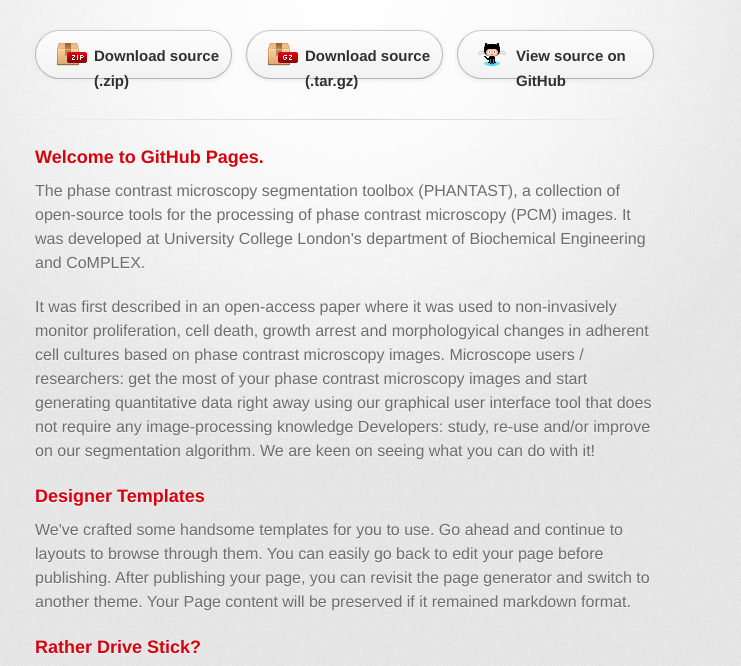
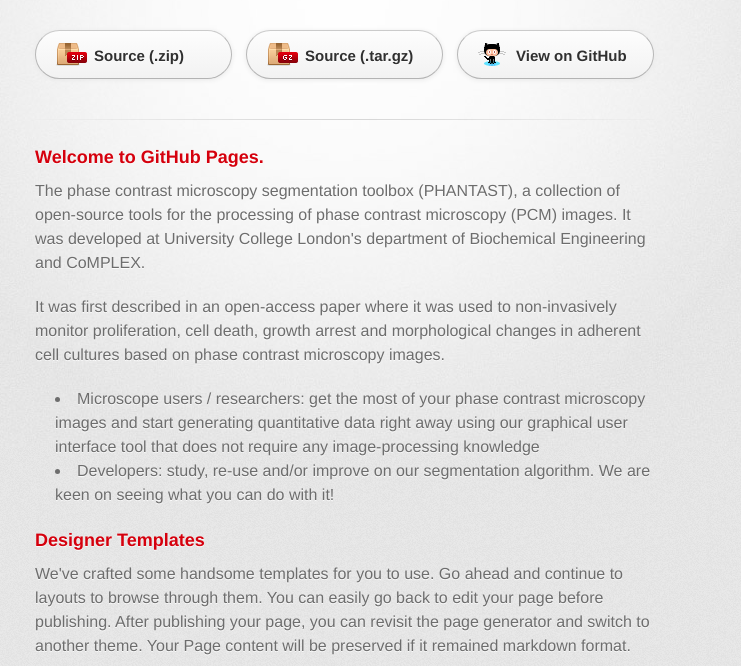
Before and after one commit to nicjac/PHANTAST-MATLAB, a plain HTML site: page index.html in a window 1280 px wide. Shown: the part 127-793 px from the top of the page, without its empty margins (295-1036 px from the left). Drawn offline with Linux system fonts and the light colour scheme; a web font is replaced by a local one.

Commit message:
Website update

```diff
--- a/index.html
+++ b/index.html
@@ -23,9 +23,9 @@
         </header>
 
         <section id="downloads" class="clearfix">
-          <a href="https://github.com/nicjac/phantast/zipball/master" id="download-zip" class="button"><span>Download  source (.zip)</span></a>
-          <a href="https://github.com/nicjac/phantast/tarball/master" id="download-tar-gz" class="button"><span>Download source (.tar.gz)</span></a>
-          <a href="https://github.com/nicjac/phantast" id="view-on-github" class="button"><span>View source on GitHub</span></a>
+          <a href="https://github.com/nicjac/phantast/zipball/master" id="download-zip" class="button"><span>Source (.zip)</span></a>
+          <a href="https://github.com/nicjac/phantast/tarball/master" id="download-tar-gz" class="button"><span>Source (.tar.gz)</span></a>
+          <a href="https://github.com/nicjac/phantast" id="view-on-github" class="button"><span>View on GitHub</span></a>
         </section>
 
         <hr>
@@ -37,10 +37,12 @@
 <p>The phase contrast microscopy segmentation toolbox (PHANTAST), a collection of open-source tools for the processing of phase contrast microscopy (PCM) images. It was developed at University College London's department of Biochemical Engineering and CoMPLEX.</p>
 
 <p>
-It was first described in an open-access paper where it was used to non-invasively monitor proliferation, cell death, growth arrest and morphologyical changes in adherent cell cultures based on phase contrast microscopy images.
+It was first described in an open-access paper where it was used to non-invasively monitor proliferation, cell death, growth arrest and morphological changes in adherent cell cultures based on phase contrast microscopy images.
+<ul>
+  <li type="square">Microscope users / researchers: get the most of your phase contrast microscopy images and start generating quantitative data right away using our graphical user interface tool that does not require any image-processing knowledge</li>
+  <li type="square">Developers: study, re-use and/or improve on our segmentation algorithm. We are keen on seeing what you can do with it!</li>
+</ul>
 
-Microscope users / researchers: get the most of your phase contrast microscopy images and start generating quantitative data right away using our graphical user interface tool that does not require any image-processing knowledge
-Developers: study, re-use and/or improve on our segmentation algorithm. We are keen on seeing what you can do with it!
 </p>
 <h3>
 <a id="designer-templates" class="anchor" href="#designer-templates" aria-hidden="true"><span class="octicon octicon-link"></span></a>Designer Templates</h3>
```
